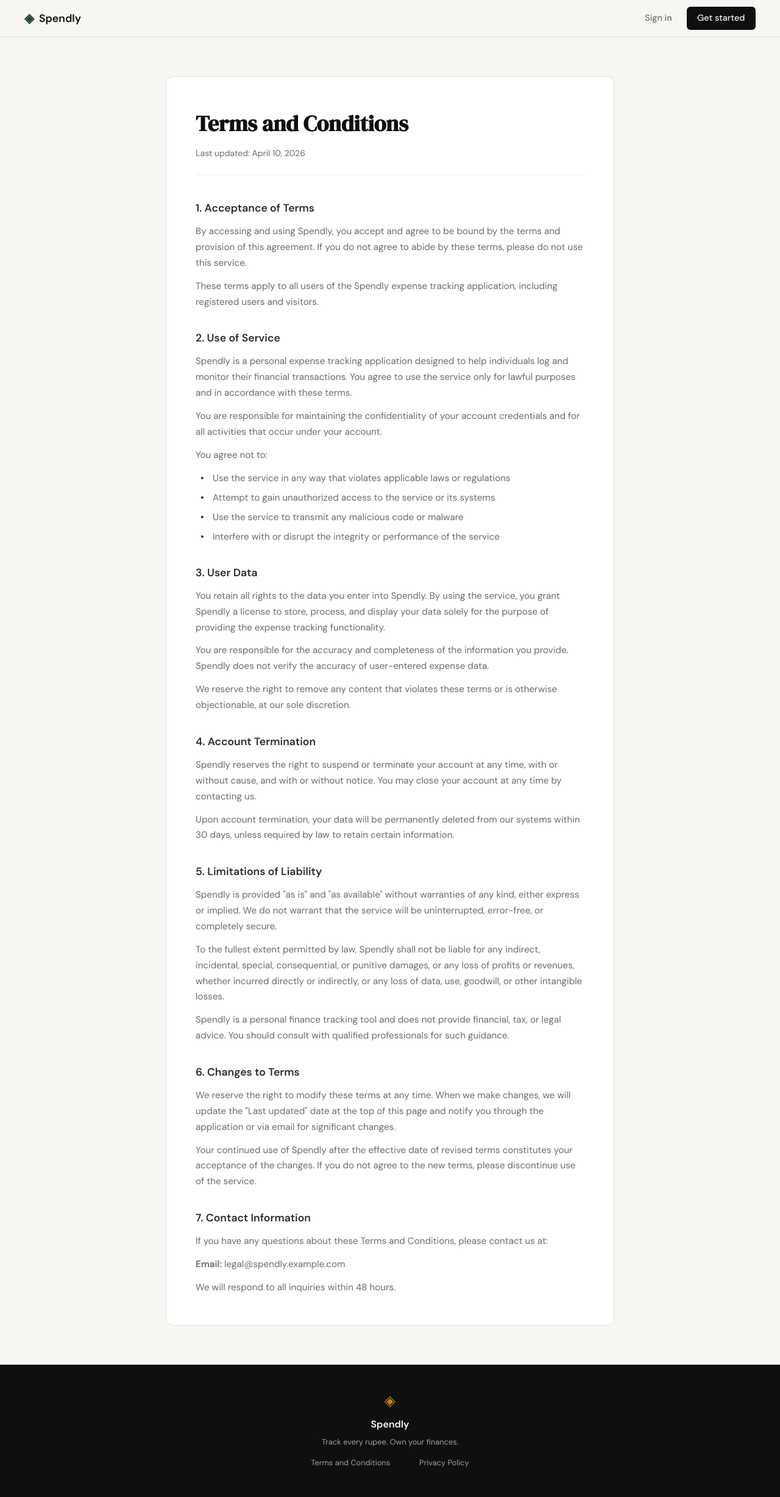
After one commit to Ronak-90500/expense-tracker, a Flask app: page /terms in a window 1280 px wide. The commit adds this page. Shown: the whole page at 61% size. Run offline with Flask 3, Linux system fonts and the light colour scheme.

Commit message:
landing: add terms and conditions page and route

```diff
--- a/app.py
+++ b/app.py
@@ -25,6 +25,11 @@ def login():
 @app.route("/privacy")
 def privacy():
     return render_template("privacy.html")
+
+
+@app.route("/terms")
+def terms():
+    return render_template("terms.html")
 
 
 # ------------------------------------------------------------------ #
--- a/templates/base.html
+++ b/templates/base.html
@@ -35,7 +35,7 @@
             <span class="footer-name">Spendly</span>
             <p class="footer-copy">Track every rupee. Own your finances.</p>
             <div class="footer-links">
-                <a href="#">Terms and Conditions</a>
+                <a href="/terms">Terms and Conditions</a>
             </br>
                 <a href="/privacy">Privacy Policy</a>
             </div>
--- /dev/null
+++ b/templates/terms.html
@@ -0,0 +1,104 @@
+{% extends "base.html" %}
+
+{% block title %}Terms and Conditions — Spendly{% endblock %}
+
+{% block content %}
+
+<section class="policy-section">
+    <div class="policy-inner">
+        <h1 class="policy-title">Terms and Conditions</h1>
+        <p class="policy-updated">Last updated: April 10, 2026</p>
+
+        <div class="policy-content">
+            <section class="policy-block">
+                <h2 class="policy-heading">1. Acceptance of Terms</h2>
+                <p class="policy-text">
+                    By accessing and using Spendly, you accept and agree to be bound by the terms and provision of this agreement. If you do not agree to abide by these terms, please do not use this service.
+                </p>
+                <p class="policy-text">
+                    These terms apply to all users of the Spendly expense tracking application, including registered users and visitors.
+                </p>
+            </section>
+
+            <section class="policy-block">
+                <h2 class="policy-heading">2. Use of Service</h2>
+                <p class="policy-text">
+                    Spendly is a personal expense tracking application designed to help individuals log and monitor their financial transactions. You agree to use the service only for lawful purposes and in accordance with these terms.
+                </p>
+                <p class="policy-text">
+                    You are responsible for maintaining the confidentiality of your account credentials and for all activities that occur under your account.
+                </p>
+                <p class="policy-text">
+                    You agree not to:
+                </p>
+                <ul class="policy-list">
+                    <li>Use the service in any way that violates applicable laws or regulations</li>
+                    <li>Attempt to gain unauthorized access to the service or its systems</li>
+                    <li>Use the service to transmit any malicious code or malware</li>
+                    <li>Interfere with or disrupt the integrity or performance of the service</li>
+                </ul>
+            </section>
+
+            <section class="policy-block">
+                <h2 class="policy-heading">3. User Data</h2>
+                <p class="policy-text">
+                    You retain all rights to the data you enter into Spendly. By using the service, you grant Spendly a license to store, process, and display your data solely for the purpose of providing the expense tracking functionality.
+                </p>
+                <p class="policy-text">
+                    You are responsible for the accuracy and completeness of the information you provide. Spendly does not verify the accuracy of user-entered expense data.
+                </p>
+                <p class="policy-text">
+                    We reserve the right to remove any content that violates these terms or is otherwise objectionable, at our sole discretion.
+                </p>
+            </section>
+
+            <section class="policy-block">
+                <h2 class="policy-heading">4. Account Termination</h2>
+                <p class="policy-text">
+                    Spendly reserves the right to suspend or terminate your account at any time, with or without cause, and with or without notice. You may close your account at any time by contacting us.
+                </p>
+                <p class="policy-text">
+                    Upon account termination, your data will be permanently deleted from our systems within 30 days, unless required by law to retain certain information.
+                </p>
+            </section>
+
+            <section class="policy-block">
+                <h2 class="policy-heading">5. Limitations of Liability</h2>
+                <p class="policy-text">
+                    Spendly is provided "as is" and "as available" without warranties of any kind, either express or implied. We do not warrant that the service will be uninterrupted, error-free, or completely secure.
+                </p>
+                <p class="policy-text">
+                    To the fullest extent permitted by law, Spendly shall not be liable for any indirect, incidental, special, consequential, or punitive damages, or any loss of profits or revenues, whether incurred directly or indirectly, or any loss of data, use, goodwill, or other intangible losses.
+                </p>
+                <p class="policy-text">
+                    Spendly is a personal finance tracking tool and does not provide financial, tax, or legal advice. You should consult with qualified professionals for such guidance.
+                </p>
+            </section>
+
+            <section class="policy-block">
+                <h2 class="policy-heading">6. Changes to Terms</h2>
+                <p class="policy-text">
+                    We reserve the right to modify these terms at any time. When we make changes, we will update the "Last updated" date at the top of this page and notify you through the application or via email for significant changes.
+                </p>
+                <p class="policy-text">
+                    Your continued use of Spendly after the effective date of revised terms constitutes your acceptance of the changes. If you do not agree to the new terms, please discontinue use of the service.
+                </p>
+            </section>
+
+            <section class="policy-block">
+                <h2 class="policy-heading">7. Contact Information</h2>
+                <p class="policy-text">
+                    If you have any questions about these Terms and Conditions, please contact us at:
+                </p>
+                <p class="policy-text">
+                    <strong>Email:</strong> legal@spendly.example.com
+                </p>
+                <p class="policy-text">
+                    We will respond to all inquiries within 48 hours.
+                </p>
+            </section>
+        </div>
+    </div>
+</section>
+
+{% endblock %}
```
